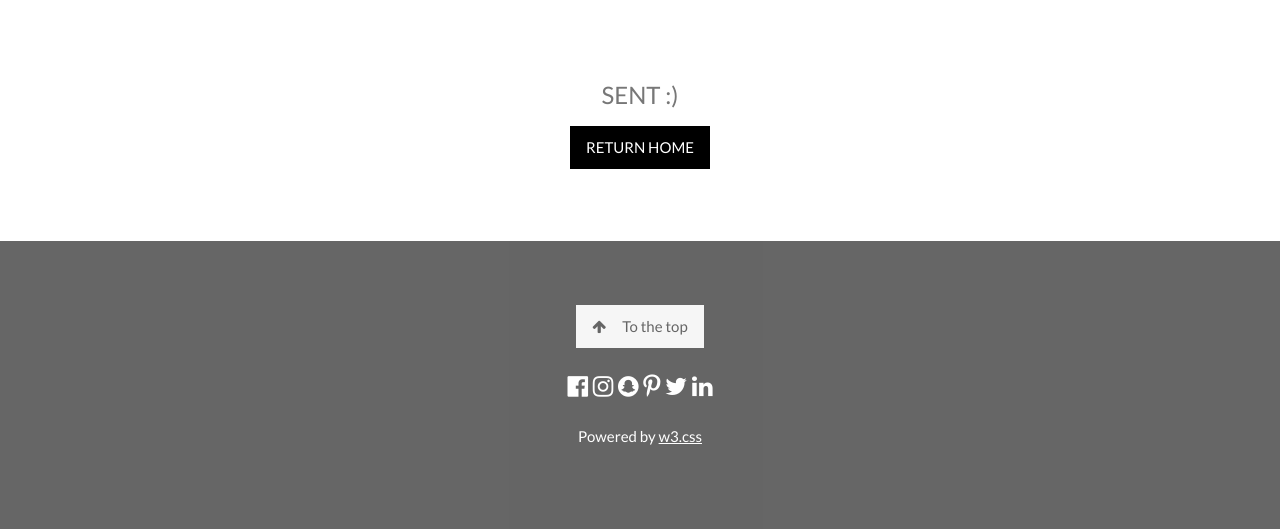
After one commit to erikapereira/my_website, a Django app: page /sent in a window 1280 px wide. The commit adds this page. Shown: the part 401-930 px from the top of the page. Run offline with Django 3.2, Linux system fonts and the light colour scheme.

Commit message:
added a page to confirm contact form sent

```diff
--- a/home/templates/about.html
+++ b/home/templates/about.html
@@ -33,7 +33,7 @@
 
   <!--<div class = "w3-container">-->
 
-    <div class="w3-content w3-container w3-padding-50 >
+    <div class="w3-content w3-container w3-padding-50" >
       <div class="w3-large w3-margin-bottom" align="center">
         <i class="fa fa-map-marker fa-fw w3-hover-text-black w3-xlarge w3-margin-right"></i> London, UK<br>
         <i class="fa fa-phone fa-fw w3-hover-text-black w3-xlarge w3-margin-right"></i> Phone: 0800 your mum <br>
--- /dev/null
+++ b/home/templates/sent.html
@@ -0,0 +1,22 @@
+{% extends 'base.html' %}
+{% load static %}
+
+
+{% block content %}
+
+
+
+<div class="w3-content w3-container w3-padding-64">
+  <h3 class="w3-center">SENT :)</h3>
+    <div class="w3-center">
+    <div class="w3-bar">
+    <a href="/home" class="w3-button w3-black">RETURN HOME</a>
+    </div>
+        </div>
+
+    </div>
+
+
+
+
+ {% endblock %}
--- a/home/urls.py
+++ b/home/urls.py
@@ -5,4 +5,6 @@ urlpatterns = [
     path('home', views.home, name='home'),
     path('about', views.about, name='about'),
     path('portfolio', views.portfolio, name='portfolio'),
+    path('sent', views.sent, name='sent'),
+
 ]
--- a/home/views.py
+++ b/home/views.py
@@ -13,7 +13,7 @@ def about(request):
             form = form.save()
             form.date_sent = timezone.now()
             form.save()
-
+            return render(request, "sent.html")
 
 
     form = ContactForm
@@ -23,3 +23,6 @@ def about(request):
 
 def portfolio (request):
     return render(request, 'portfolio.html', {})
+
+def sent (request):
+    return render(request, 'sent.html')
```
Also changed, not shown: db.sqlite3.
